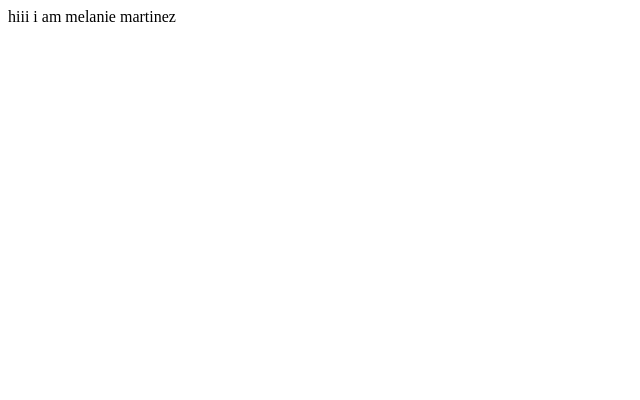
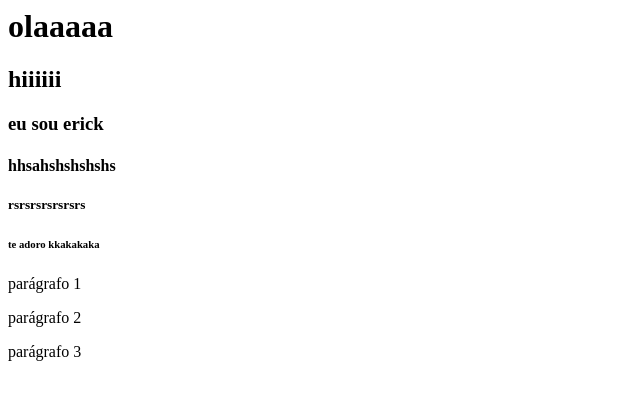
Before and after one commit to ersrck12/erick, a plain HTML site: page index.html in a window 1280 px wide. Shown: the whole page, without its empty margins (0-640 px from the left). Drawn offline with Linux system fonts and the light colour scheme.

Commit message:
Add files via upload

```diff
--- a/index.html
+++ b/index.html
@@ -1 +1,10 @@
-hiii i am melanie martinez
+<h1>olaaaaa</h1>
+<h2>hiiiiii</h2>
+<h3>eu sou erick</h3>
+<h4>hhsahshshshshs</h4>
+<h5>rsrsrsrsrsrsrs</h5>
+<h6>te adoro kkakakaka</h6>
+
+<P>parágrafo 1</P>
+<p>parágrafo 2</p>
+<P>parágrafo 3</P>
```
